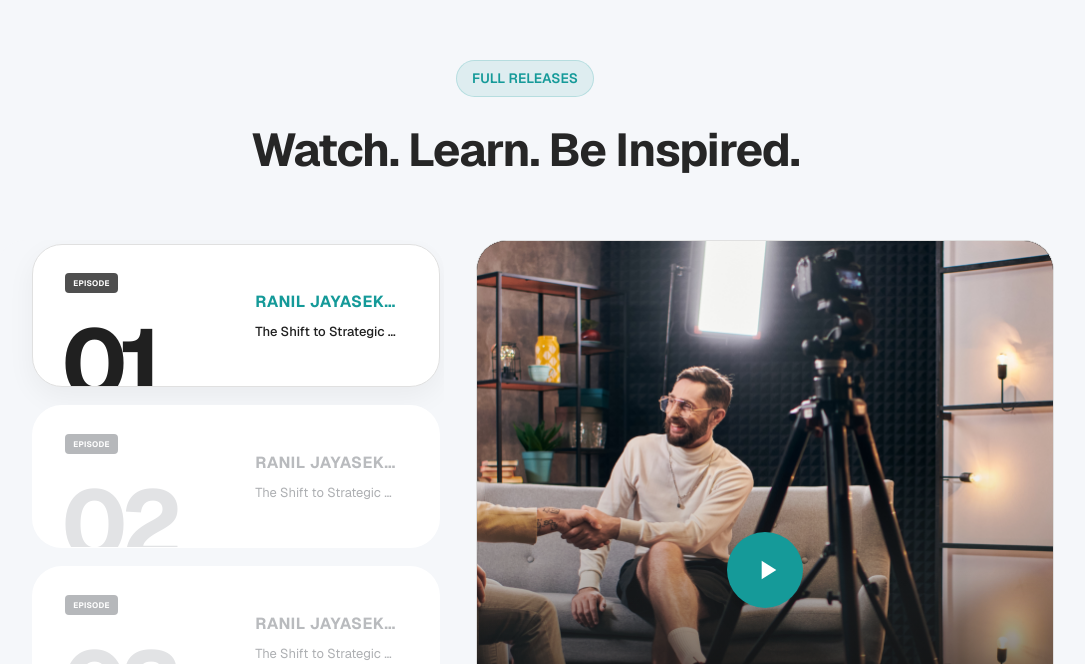
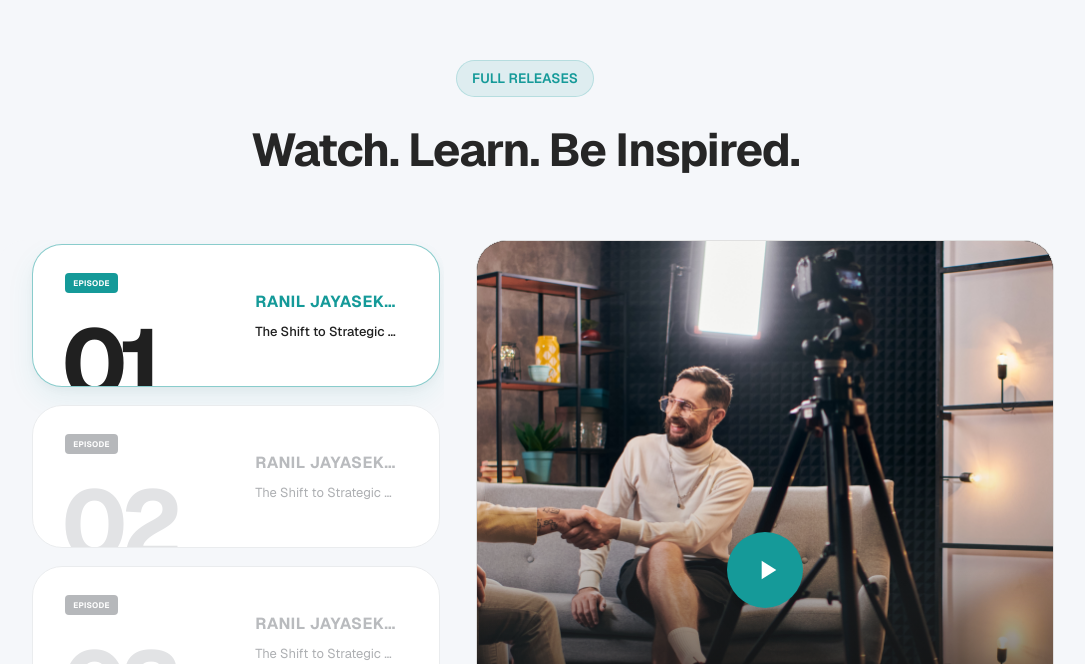
Before and after one commit to career141-dev/VOICE_OF_TALENT_LANDING, a Next.js app: page / in a window 1280 px wide. Shown: the part 4346-5010 px from the top of the page, without its empty margins (115-1200 px from the left). Built offline with nearby package versions, Linux system fonts and the light colour scheme; a web font is replaced by a local one.

Commit message:
Add refined tactile hover effects and transitions to FullReleasesSection playlist items

```diff
--- a/src/app/components/FullReleasesSection.tsx
+++ b/src/app/components/FullReleasesSection.tsx
@@ -143,21 +143,25 @@ export default function FullReleasesSection() {
                         bg-white
                         px-[32px]
                         text-left
+                        cursor-pointer
                         transition-all
                         duration-300
                         ease-out
+                        hover:-translate-y-1
+                        active:scale-[0.985]
+                        active:translate-y-0
                       `,
                       isSelected
-                        ? "border-[1.62px] border-[#E0E0E0] shadow-[0_10px_28px_rgba(0,0,0,0.05)]"
-                        : "border border-transparent hover:border-[#E0E0E0] hover:shadow-[0_8px_20px_rgba(0,0,0,0.04)]",
+                        ? "border-[1.62px] border-[#159A99]/50 shadow-[0_12px_28px_rgba(21,154,153,0.08),0_4px_12px_rgba(0,0,0,0.04)]"
+                        : "border border-[#EAECEE] hover:border-[#159A99]/40 hover:shadow-[0_12px_24px_-4px_rgba(0,0,0,0.06)]",
                     ].join(" ")}
                   >
                     {/* Number is cropped only within this panel */}
                     <div className="relative h-full w-[190px] shrink-0 overflow-hidden">
                       <span
                         className={[
-                          "absolute left-0 top-[28px] z-10 rounded-[4px] px-2 py-1 text-[8px] font-bold uppercase tracking-wide text-white",
-                          isSelected ? "bg-[#4F4F4F]" : "bg-[#B6B8BB]",
+                          "absolute left-0 top-[28px] z-10 rounded-[4px] px-2 py-1 text-[8px] font-bold uppercase tracking-wide text-white transition-colors duration-300",
+                          isSelected ? "bg-[#159A99]" : "bg-[#B6B8BB] group-hover:bg-[#159A99]",
                         ].join(" ")}
                       >
                         Episode
@@ -165,8 +169,8 @@ export default function FullReleasesSection() {
 
                       <p
                         className={[
-                          "absolute -bottom-[25px] -left-[4px] font-['Geist'] text-[96px] font-bold leading-none tracking-[-0.08em]",
-                          isSelected ? "text-[#202020]" : "text-[#E2E3E5]",
+                          "absolute -bottom-[25px] -left-[4px] font-['Geist'] text-[96px] font-bold leading-none tracking-[-0.08em] transition-colors duration-300",
+                          isSelected ? "text-[#202020]" : "text-[#E2E3E5] group-hover:text-[#CBD1D6]",
                         ].join(" ")}
                       >
                         {episode.number}
@@ -177,8 +181,8 @@ export default function FullReleasesSection() {
                     <div className="ml-auto flex min-w-0 flex-1 flex-col justify-center pr-2 text-right">
                       <p
                         className={[
-                          "truncate font-['Geist'] text-[16px] font-bold uppercase tracking-wide",
-                          isSelected ? "text-[#159A99]" : "text-[#B9BBBE]",
+                          "truncate font-['Geist'] text-[16px] font-bold uppercase tracking-wide transition-colors duration-300",
+                          isSelected ? "text-[#159A99]" : "text-[#B9BBBE] group-hover:text-[#159A99]",
                         ].join(" ")}
                       >
                         {episode.guest}
@@ -186,10 +190,10 @@ export default function FullReleasesSection() {
 
                       <p
                         className={[
-                          "mt-2 truncate font-['Geist'] text-[13px] leading-normal",
+                          "mt-2 truncate font-['Geist'] text-[13px] leading-normal transition-colors duration-300",
                           isSelected
                             ? "font-medium text-[#202020]"
-                            : "font-normal text-[#AEB0B3]",
+                            : "font-normal text-[#AEB0B3] group-hover:text-[#333333]",
                         ].join(" ")}
                       >
                         {episode.title}
```
